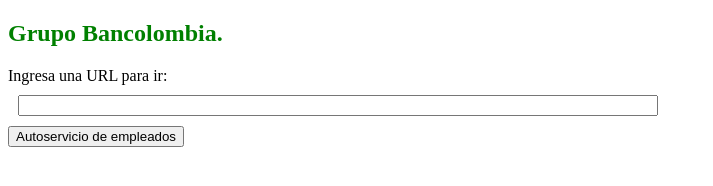
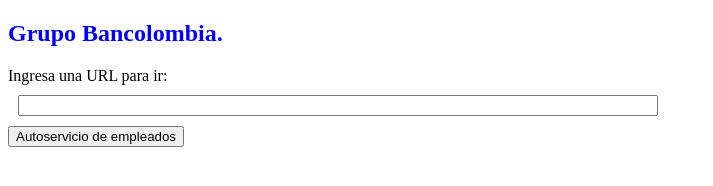
Before and after one commit to partytecnico/partytecnico.github.io, a plain HTML site: page index.html in a window 1280 px wide. Shown: the whole page, without its empty margins (0-713 px from the left). Drawn offline with nearby package versions, Linux system fonts and the light colour scheme.

Commit message:
Cambios
sdd

```diff
--- a/index.html
+++ b/index.html
@@ -19,7 +19,7 @@
    </style>
 </head>
 <body>
-   <h2 style="color:green">
+   <h2 style="color:blue">
      Grupo Bancolombia.
    </h2>
    <label for="url">
```
